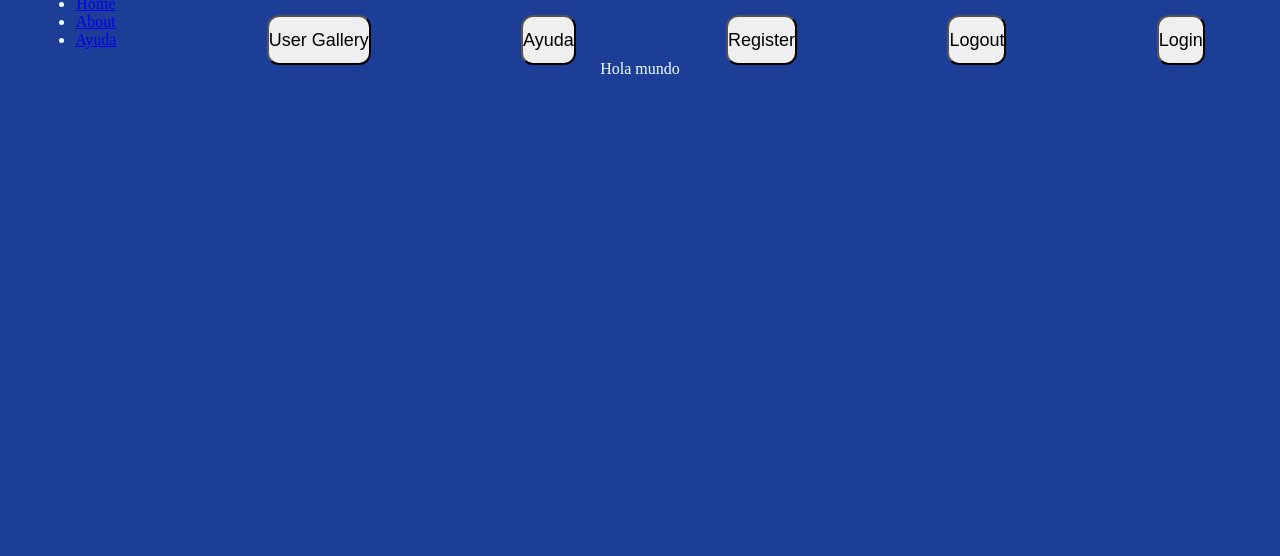
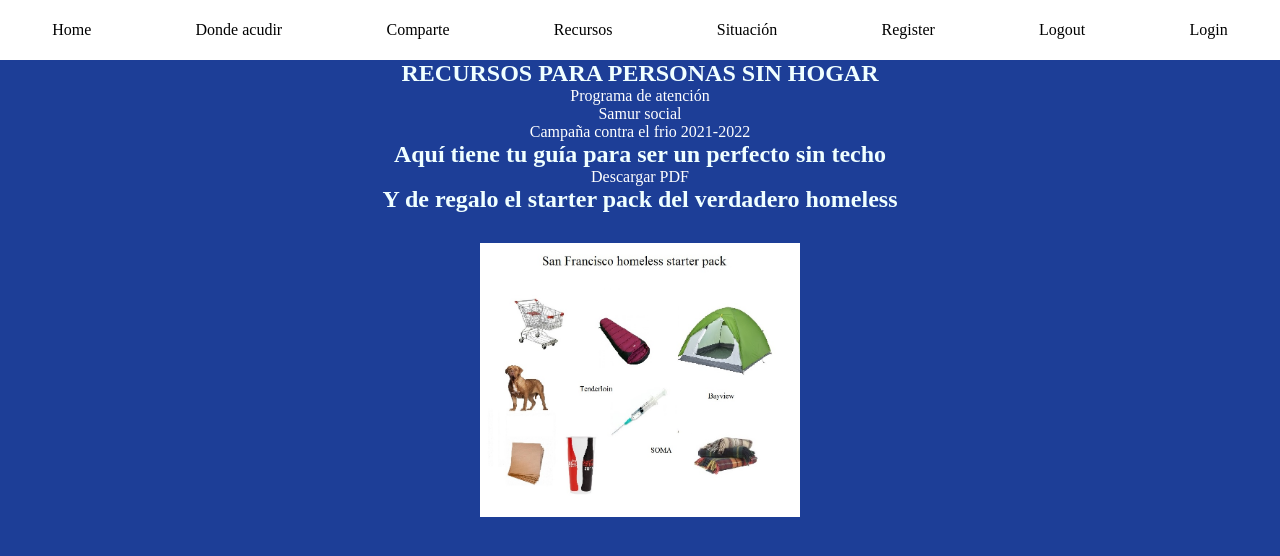
Before and after one commit to PabloRDev/Homeless-project, a React (Create React App) app in the folder Client/client/: page /ayuda in a window 1280 px wide. Shown: the top 556 px of the page. Built offline with nearby package versions, Linux system fonts and the light colour scheme.

Commit message:
NAV AND HEADER

```diff
--- a/Client/client/src/components/Header/Header.jsx
+++ b/Client/client/src/components/Header/Header.jsx
@@ -26,38 +26,41 @@ const Header = () => {
                 </Link>
               </li>
               <li>
-                <Link to="/About">
-                  About
+              <Link to="/Appgallery">
+                  Donde acudir
                 </Link>
               </li>
               <li>
-                <Link to="/Ayuda">
-                  Ayuda
+                <Link to="/Userevents">
+                  Comparte
                 </Link>
               </li>
-            </ul>
-
-            <Link to="/UserGallery">
-              <button>User Gallery</button>
+            <li>
+            <Link to="/Ayuda">
+              Recursos
             </Link>
-            <>
-              <Link to="/ayuda">
-                <button>Ayuda</button>
+            </li>
+            <li>
+              <Link to="/About">
+                Situación
               </Link>
-            </>
-            <>
+              </li>
+            <li>
               <Link to="/register">
-                <button>Register</button>
+                Register
               </Link>
-            </>
-            <>
+              </li>
+            <li>
               <Link to="/logout" onClick={() => (window.location.href = "/")}>
-                <button>Logout</button>
+                Logout
               </Link>
+              </li>
+            <li>
               <Link to="/login">
-                <button>Login</button>
+                Login
               </Link>
-            </>
+              </li>
+              </ul>
           </nav>
           {<div>{!user ? null : <p>Hello: {user.name}</p>}</div>}
         </>
--- a/Client/client/src/components/Header/Header.scss
+++ b/Client/client/src/components/Header/Header.scss
@@ -1,8 +1,16 @@
-.headerWrapper {
+.headerWrapper ul {
   display: flex;
   align-items: center;
+  justify-content: space-around;
+  list-style: none;
+  background-color: white;
   height: 60px;
   width: 100%;
+}
+
+.headerWrapper a {
+  text-decoration: none;
+  color: black;
 }
 
 .openedHeader {
--- a/Client/client/src/components/MenuButton/MenuButton.scss
+++ b/Client/client/src/components/MenuButton/MenuButton.scss
@@ -1,7 +1,15 @@
+.MenuButtonWraper {
+  height: 60px;
+  display: flex;
+  align-items: center;
+  padding-left: 15px;
+}
+
 .MenuButtonWraper img {
   height: 40px;
   width: 40px;
-  margin-left: 10px;
+  margin: initial;
+  padding: initial;
 }
 
 @media (min-width: 1280px) {
--- a/Client/client/src/components/Navbar/Navbar.jsx
+++ b/Client/client/src/components/Navbar/Navbar.jsx
@@ -5,6 +5,7 @@ import { UserContext } from "../../App";
 import "./Navbar.scss";
 
 const Navbar = ({ open, handleClick }) => {
+  <button onClick={handleClick}>Home</button>
 
   const { user } = useContext(UserContext);
   return (
@@ -12,29 +13,31 @@ const Navbar = ({ open, handleClick }) => {
       <>
         <nav className="nav">
           <Link to="/">
-            <button onClick={handleClick}>Home</button>
+            <div onClick={handleClick}>Home</div>
+          </Link>
+          <Link to="/appgallery">
+            <div onClick={handleClick}>Donde acudir</div>
+          </Link>
+          <Link to="/userevents">
+            <div onClick={handleClick}>Comparte</div>
+          </Link>
+          <Link to="/ayuda">
+            <div onClick={handleClick}>Recursos</div>
           </Link>
           <Link to="/about">
-            <button onClick={handleClick}>Situación</button>
-          </Link>
-          <Link to="/ayuda">
-            <button onClick={handleClick}>Recursos</button>
+            <div onClick={handleClick}>Situación</div>
           </Link>
           <Link to="/register">
-            <button onClick={handleClick}>Register</button>
+            <div onClick={handleClick}>Register</div>
           </Link>
           <Link to="/logout" onClick={() => (window.location.href = "/")}>
-            <button>Logout</button>
+            <div>Logout</div>
           </Link>
           <Link to="/login">
-            <button>Login</button>
+            <div>Login</div>
           </Link>
-          <Link to="/userevents">
-            <button onClick={handleClick}>Comparte</button>
-          </Link>
-          <Link to="/appgallery">
-            <button onClick={handleClick}>Donde acudir</button>
-          </Link>
+
+
         </nav>
         {<div>{!user ? null : <p>Hello: {user.name}</p>}</div>}
       </>
--- a/Client/client/src/components/Navbar/Navbar.scss
+++ b/Client/client/src/components/Navbar/Navbar.scss
@@ -3,17 +3,18 @@
     color: black;
     line-height: 40px;
     width: 100%;
-    list-style: none;
     height: calc(100vh - 60px);
     background-color: white;
+    display: flex;
 }
 
-.navbarWrapper ul {
-    list-style: none;
+.navbarWrapper nav {
     display: flex;
     flex-direction: column;
     align-items: flex-start;
     padding-left: 15px;
+    margin-top: 30px;
+    font-size: 20px;
 }
 
 .navbarWrapper.closed {
--- a/Client/client/src/pages/Ayuda/Ayuda.jsx
+++ b/Client/client/src/pages/Ayuda/Ayuda.jsx
@@ -2,9 +2,34 @@ import React from "react";
 import "./Ayuda.scss";
 
 const Ayuda = () => {
-    return (
-        <div>Hola mundo</div>
-    )
+  return (
+    <div className="enlaces">
+        <h2>RECURSOS PARA PERSONAS SIN HOGAR</h2>
+      <ul>
+        <li>
+          <a href="https://www.madrid.es/portales/munimadrid/es/Inicio/El-Ayuntamiento/Samur-Social-Personas-sin-hogar/Personas-sin-hogar/Programa-de-atencion/Programa-de-atencion/?vgnextfmt=default&vgnextoid=c83f70c0b6a6b310VgnVCM1000000b205a0aRCRD&vgnextchannel=bd9d9b6bf78b8310VgnVCM2000000c205a0aRCRD">
+            Programa de atención
+          </a>
+        </li>
+        <li>
+          <a href="https://www.madrid.es/portales/munimadrid/es/Inicio/El-Ayuntamiento/Samur-Social-Personas-sin-hogar/Samur-Social/?vgnextfmt=default&vgnextchannel=ddf8f471d18b8310VgnVCM2000000c205a0aRCRD">
+            Samur social
+          </a>
+        </li>
+        <li>
+          <a href="https://www.madrid.es/portales/munimadrid/es/Inicio/El-Ayuntamiento/Samur-Social-Personas-sin-hogar/Personas-sin-hogar/Campana-contra-el-frio/Campana-municipal-contra-el-frio-2021-2022/?vgnextfmt=default&vgnextoid=c2bedbb5cf70c710VgnVCM2000001f4a900aRCRD&vgnextchannel=e8619b6bf78b8310VgnVCM2000000c205a0aRCRD">
+            Campaña contra el frio 2021-2022
+          </a>
+        </li>
+      </ul>
+      <h2>Aquí tiene tu guía para ser un perfecto sin techo</h2>
+      <a href="./pdf.pdf" download>
+        Descargar PDF
+      </a>
+      <h2>Y de regalo el starter pack del verdadero homeless</h2>
+      <img src="./homeless.jpg" alt="" />
+    </div>
+  );
 };
 
 export default Ayuda;
--- a/Client/client/src/pages/Ayuda/Ayuda.scss
+++ b/Client/client/src/pages/Ayuda/Ayuda.scss
@@ -0,0 +1,4 @@
+.enlaces a {
+    text-decoration:none;
+    color:white;
+}
```
Also changed, not shown: Client/client/public/homeless.jpg (added).
